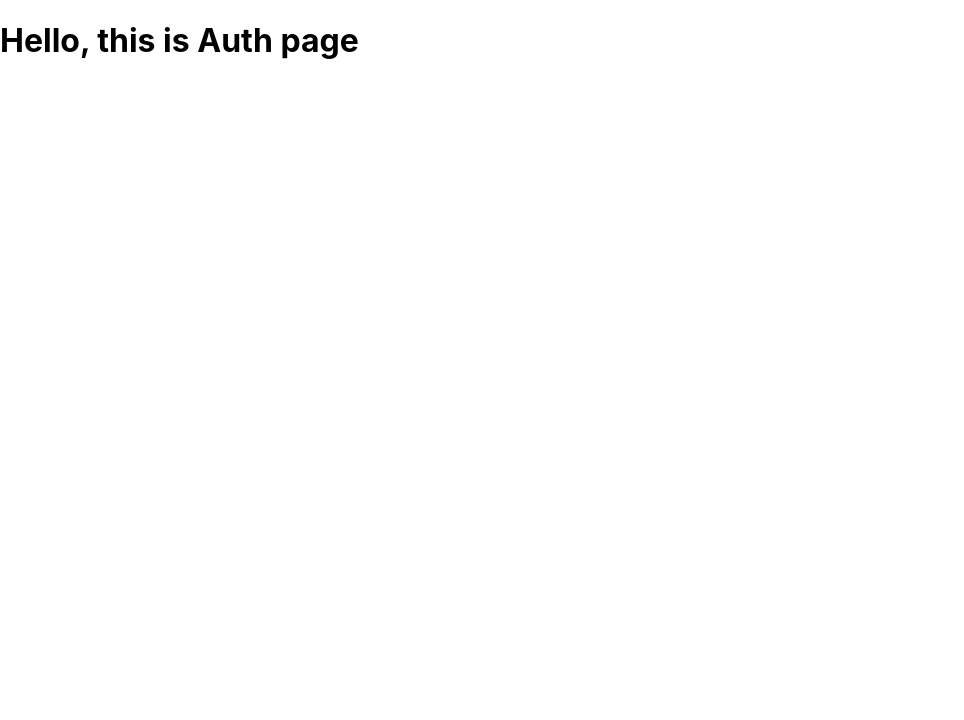
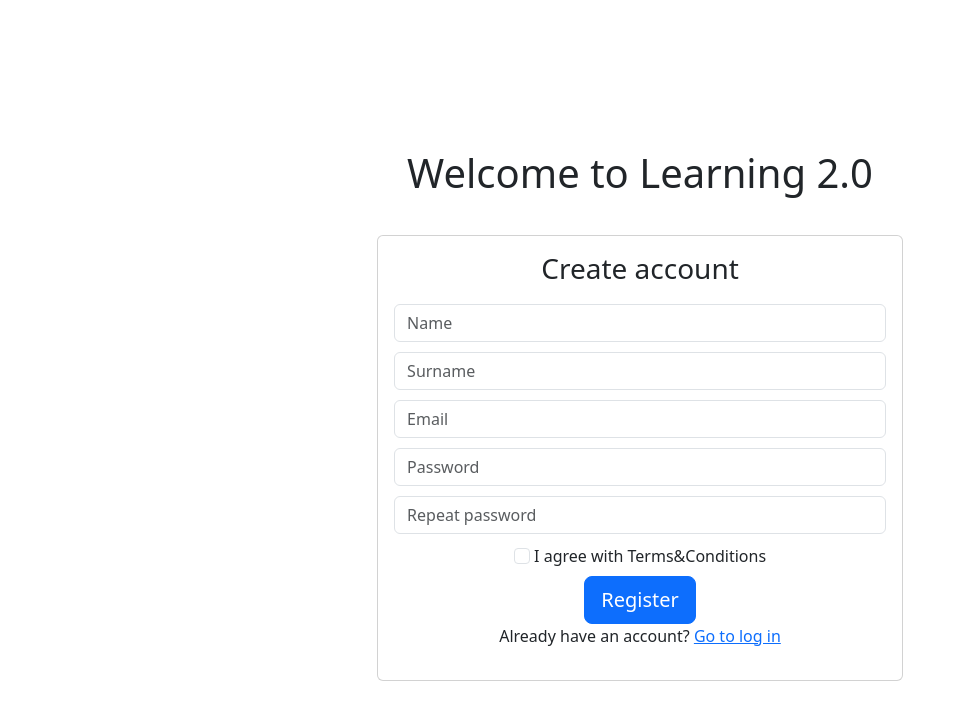
Before and after one commit to KristineZelenivska/online-courses, a React (Create React App) app: page / in a window 1280 px wide. Shown: the top 720 px of the page, without its empty margins (0-964 px from the left). Built offline with nearby package versions, Linux system fonts and the light colour scheme.

Commit message:
Auth page

```diff
--- a/package.json
+++ b/package.json
@@ -6,13 +6,18 @@
     "@testing-library/jest-dom": "^5.17.0",
     "@testing-library/react": "^13.4.0",
     "@testing-library/user-event": "^13.5.0",
+    "axios": "^1.6.0",
+    "bootstrap": "^5.3.2",
+    "connected-react-router": "^6.9.3",
     "react": "^18.2.0",
     "react-dom": "^18.2.0",
     "react-redux": "^8.1.3",
     "react-router-dom": "^6.17.0",
     "react-scripts": "5.0.1",
+    "reactstrap": "^9.2.0",
     "redux": "^4.2.1",
     "redux-form": "^8.3.10",
+    "redux-thunk": "^2.4.2",
     "web-vitals": "^2.1.4"
   },
   "scripts": {
--- a/src/App.js
+++ b/src/App.js
@@ -1,21 +1,21 @@
-import './App.css';
-import store from './redux/store';
-import AuthPage from './pages/AuthPage';
-import { Route, Routes, BrowserRouter } from 'react-router-dom';
-import { Provider } from 'react-redux';
+import "./App.css";
+import store from "./redux/store";
+import AuthPage from "./pages/AuthPage";
+import SearchPage from "./pages/SearchPage";
+import { Route, Routes, BrowserRouter } from "react-router-dom";
+import { Provider } from "react-redux";
 
-const App= ()=>{
+const App = () => {
   return (
     <Provider store={store}>
-    <BrowserRouter>
-      <Routes>
-        <Route exact path="/" element={<AuthPage/>} />
-        {/* <Route exact path="/auth" element={<AuthPage/>} /> */}
-      </Routes>
-    </BrowserRouter>
-  </Provider>
+      <BrowserRouter>
+        <Routes>
+          <Route exact path="/" element={<AuthPage />} />
+          <Route exact path="/search" element={<SearchPage />} />
+        </Routes>
+      </BrowserRouter>
+    </Provider>
   );
-}
-
+};
 
 export default App;
--- a/src/index.js
+++ b/src/index.js
@@ -3,6 +3,7 @@ import ReactDOM from 'react-dom/client';
 import './index.css';
 import App from './App';
 import reportWebVitals from './reportWebVitals';
+import 'bootstrap/dist/css/bootstrap.min.css';
 
  const root = ReactDOM.createRoot(document.getElementById('root'));
 root.render(
--- a/src/pages/AuthPage.js
+++ b/src/pages/AuthPage.js
@@ -1,11 +1,156 @@
+import React, { Component } from "react";
+import { Link, Navigate } from "react-router-dom";
+import { Card, CardTitle, Button, Label, Input } from "reactstrap";
+import { bindActionCreators } from "redux";
+import { connect } from "react-redux";
+import { get } from "lodash";
+import { getUserData } from "../redux/actions/authAction.js";
 
-function AuthPage() {
-  return (
-    <div>
-      <h1>Hello, this is Auth page</h1>
-    </div>
+const actionToProps = (dispatch) => ({
+  actions: bindActionCreators({ getUserData }, dispatch),
+});
 
-  );
+const mapStateToProps = (state) => ({
+  user: get(state, "auth.model", []),
+});
+
+class AuthPage extends Component {
+  constructor(props) {
+    super(props);
+    this.state = {
+      isLogIn: false,
+      redirectUser: false,
+    };
+  }
+
+  handleSubmit = (e, values) => {
+    const data = {};
+    this.props.actions.getUserData(data, this.toggleRedirect);
+  };
+
+  toggleRedirect = () => {
+    this.setState({ redirectUser: true });
+  };
+
+  toggleFormState = () => {
+    this.setState({ isLogIn: !this.state.isLogIn });
+  };
+
+  render() {
+    const containerStyle = {
+      display: "flex",
+      justifyContent: "center",
+      alignItems: "center",
+      minHeight: "100vh", // Center vertically on the page
+    };
+
+    const contentStyle = {
+      textAlign: "center",
+    };
+
+    const inputStyle = {
+      marginTop: "10px",
+      marginBottom: "10px",
+    };
+
+    return (
+      <div style={containerStyle}>
+        <div style={contentStyle}>
+          <h1 style={{ padding: "30px" }}> Welcome to Learning 2.0</h1>
+          {this.state.isLogIn ? (
+            <Card body>
+              <CardTitle tag="h3">Sign in</CardTitle>
+              <form>
+                {/* <form onSubmit={this.handleSubmit}> */}
+                <Input
+                  style={inputStyle}
+                  id="emailId"
+                  name="email"
+                  placeholder="Email"
+                  type="email"
+                />
+                <Input
+                  style={inputStyle}
+                  id="passwordId"
+                  name="password"
+                  placeholder="Password"
+                  type="password"
+                />
+                {/* <Button type="submit" color="primary" size="lg"> */}
+                <Button
+                  onClick={() => this.handleSubmit()}
+                  color="primary"
+                  size="lg"
+                >
+                  Log in
+                </Button>
+              </form>
+              <p>
+                Don't have an account yet?{" "}
+                <Link onClick={() => this.toggleFormState()}>Register now</Link>
+              </p>
+            </Card>
+          ) : (
+            <Card body>
+              <CardTitle tag="h3">Create account</CardTitle>
+              <form onSubmit={this.handleSubmit}>
+                <Input
+                  style={inputStyle}
+                  id="nameId"
+                  name="name"
+                  placeholder="Name"
+                  type="text"
+                />
+                <Input
+                  style={inputStyle}
+                  id="surnameId"
+                  name="surname"
+                  placeholder="Surname"
+                  type="text"
+                />
+                <Input
+                  style={inputStyle}
+                  id="emailId"
+                  name="email"
+                  placeholder="Email"
+                  type="email"
+                />
+                <Input
+                  style={inputStyle}
+                  id="passwordId"
+                  name="password"
+                  placeholder="Password"
+                  type="password"
+                />
+                <Input
+                  style={inputStyle}
+                  id="repeatPassId"
+                  name="repeatPass"
+                  placeholder="Repeat password"
+                  type="password"
+                />
+                <span style={inputStyle}>
+                  <Input id="termsAndConditions" name="terms" type="checkbox" />{" "}
+                  <Label for="termsAndConditions">
+                    I agree with Terms&Conditions
+                  </Label>
+                </span>
+                <br />
+                <Button type="submit" color="primary" size="lg">
+                  Register
+                </Button>
+              </form>
+              <p>
+                Already have an account?{" "}
+                <Link onClick={() => this.toggleFormState()}>Go to log in</Link>
+              </p>
+            </Card>
+          )}
+        </div>
+        {this.state.redirectUser ? <Navigate to="/search"></Navigate> : null}
+      </div>
+    );
+  }
 }
 
-export default AuthPage;
+export default connect(mapStateToProps, actionToProps)(AuthPage);
--- /dev/null
+++ b/src/pages/SearchPage.js
@@ -0,0 +1,26 @@
+import React, { Component } from "react";
+import { bindActionCreators } from "redux";
+import { connect } from "react-redux";
+
+const actionToProps = (dispatch) => ({
+  actions: bindActionCreators({}, dispatch),
+});
+
+const mapStateToProps = (state) => ({});
+
+class SearchPage extends Component {
+  constructor() {
+    super();
+    this.state = {};
+  }
+
+  render() {
+    return (
+      <div>
+        <h1>Search Course</h1>
+      </div>
+    );
+  }
+}
+
+export default connect(mapStateToProps, actionToProps)(SearchPage);
--- /dev/null
+++ b/src/redux/actions/authAction.js
@@ -0,0 +1,24 @@
+import Axios from "axios";
+
+export function getUserData(data, cb) {
+  return (dispatch) => {
+    let url = `/welcome`;
+    Axios.get(url)
+      .then((res) => {
+        dispatch({
+          type: "GET_USER_SUCCESS",
+          payload: res.data,
+        });
+        cb && cb();
+      })
+      .catch((err) => {
+        dispatch({
+          type: "GET_USER_ERROR",
+        });
+        cb && cb(); //this to be deleted
+      });
+    return dispatch({
+      type: "GET_USER_START",
+    });
+  };
+}
--- /dev/null
+++ b/src/redux/reducers/form/auth.js
@@ -0,0 +1,20 @@
+const initialState = {
+  model: [],
+};
+
+export default function auth(state = initialState, { type, payload }) {
+  switch (type) {
+    case "GET_USER_SUCCESS":
+      return {
+        ...state,
+        model: [...state.model, payload],
+      };
+    case "GET_USER_ERROR":
+      return {
+        ...state,
+        model: [...state.model],
+      };
+    default:
+      return state;
+  }
+}
--- a/src/redux/reducers/index.js
+++ b/src/redux/reducers/index.js
@@ -1,9 +1,8 @@
-import { combineReducers } from 'redux';
+import { combineReducers } from "redux";
 
-import { reducer as reduxFormReducer } from 'redux-form';
+import { reducer as reduxFormReducer } from "redux-form";
+import auth from "./form/auth";
 
 export default combineReducers({
-  // form: reduxFormReducer,
-  form: reduxFormReducer.plugin({
-  }),
+  auth,
 });
--- a/src/redux/store/index.js
+++ b/src/redux/store/index.js
@@ -1,4 +1,28 @@
-import { legacy_createStore as createStore } from 'redux';
-import rootReducer from '../reducers';
+import {
+  legacy_createStore as createStore,
+  applyMiddleware,
+  compose,
+} from "redux";
+import rootReducer from "../reducers";
+import { connectRouter } from "connected-react-router";
+import thunk from "redux-thunk";
 
-export default createStore(rootReducer, window.__REDUX_DEVTOOLS_EXTENSION__ && window.__REDUX_DEVTOOLS_EXTENSION__());
+const initialState = {};
+const enhancers = [];
+const middleware = [thunk];
+
+if (process.env.NODE_ENV === "development") {
+  const devToolsExtension = window.__REDUX_DEVTOOLS_EXTENSION__;
+
+  if (typeof devToolsExtension === "function") {
+    enhancers.push(devToolsExtension());
+  }
+}
+
+const composedEnhancers = compose(applyMiddleware(...middleware), ...enhancers);
+
+export default createStore(
+  connectRouter(rootReducer),
+  initialState,
+  composedEnhancers
+);
```
Also changed, not shown: 1 other file (tests, documents, lock files or other folders).
